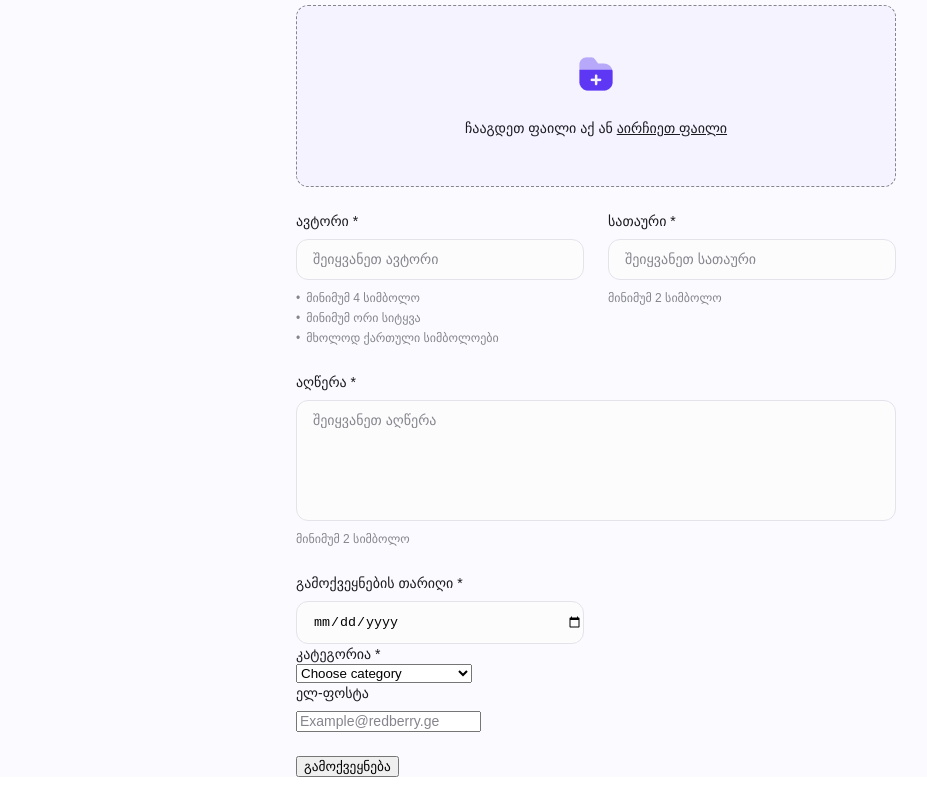
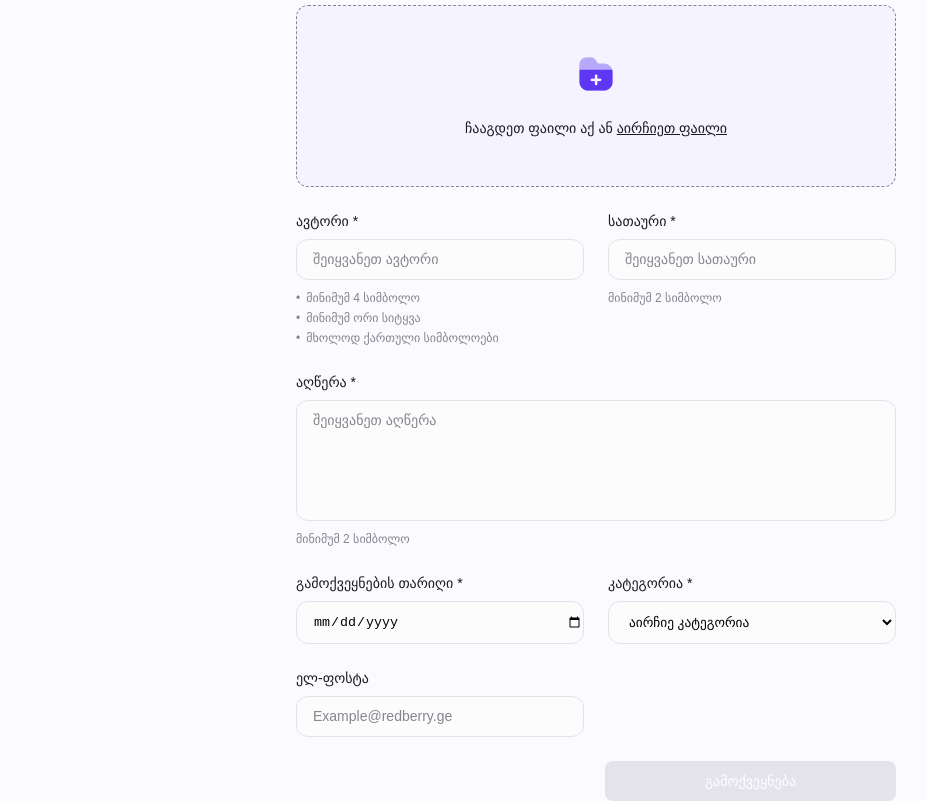
Before and after one commit to TemuriTsutskiridze/DevSquad, a plain HTML site: page pages/addNewBlog/addNewBlog.html in a window 1280 px wide. Shown: the part 224-1025 px from the top of the page, without its empty margins (44-971 px from the left). Before the commit the page ends 1001 px from the top, so only its background shows below. Drawn offline with Linux system fonts and the light colour scheme; a small style sheet from the web is missing.

Commit message:
finished layout. wip category and date inputs

```diff
--- a/pages/addNewBlog/addNewBlog.css
+++ b/pages/addNewBlog/addNewBlog.css
@@ -149,3 +149,29 @@ ul.first-list li::before {
   width: 100%;
   padding-bottom: 92px;
 }
+select {
+  margin-top: 8px;
+}
+
+#date-section {
+  display: grid;
+  grid-template-columns: 1fr 1fr;
+  gap: 24px;
+}
+
+.submit-button {
+  display: flex;
+  justify-content: flex-end;
+}
+
+.submit-button button {
+  color: #fff;
+  border: none;
+  font-size: 14px;
+  font-style: normal;
+  padding: 10px 100px;
+  font-weight: 500;
+  line-height: 20px; /* 142.857% */
+  border-radius: 8px;
+  background: #e4e3eb;
+}
--- a/pages/addNewBlog/addNewBlog.html
+++ b/pages/addNewBlog/addNewBlog.html
@@ -95,8 +95,8 @@
 
           <div class="category-choice">
             <h2>კატეგორია *</h2>
-            <select id="category" name="category">
-              <option value="" selected disabled>Choose category</option>
+            <select id="category" name="category" class="small-input">
+              <option value="" selected disabled>აირჩიე კატეგორია</option>
               <option value="market">მარკეტი</option>
               <option value="application">აპლიკაცია</option>
               <option value="artificial-inteligence">
@@ -112,6 +112,7 @@
             <h2>ელ-ფოსტა</h2>
             <form action="submit" name="email-submit">
               <input
+                class="small-input"
                 type="email"
                 name="email"
                 id="email"
```
